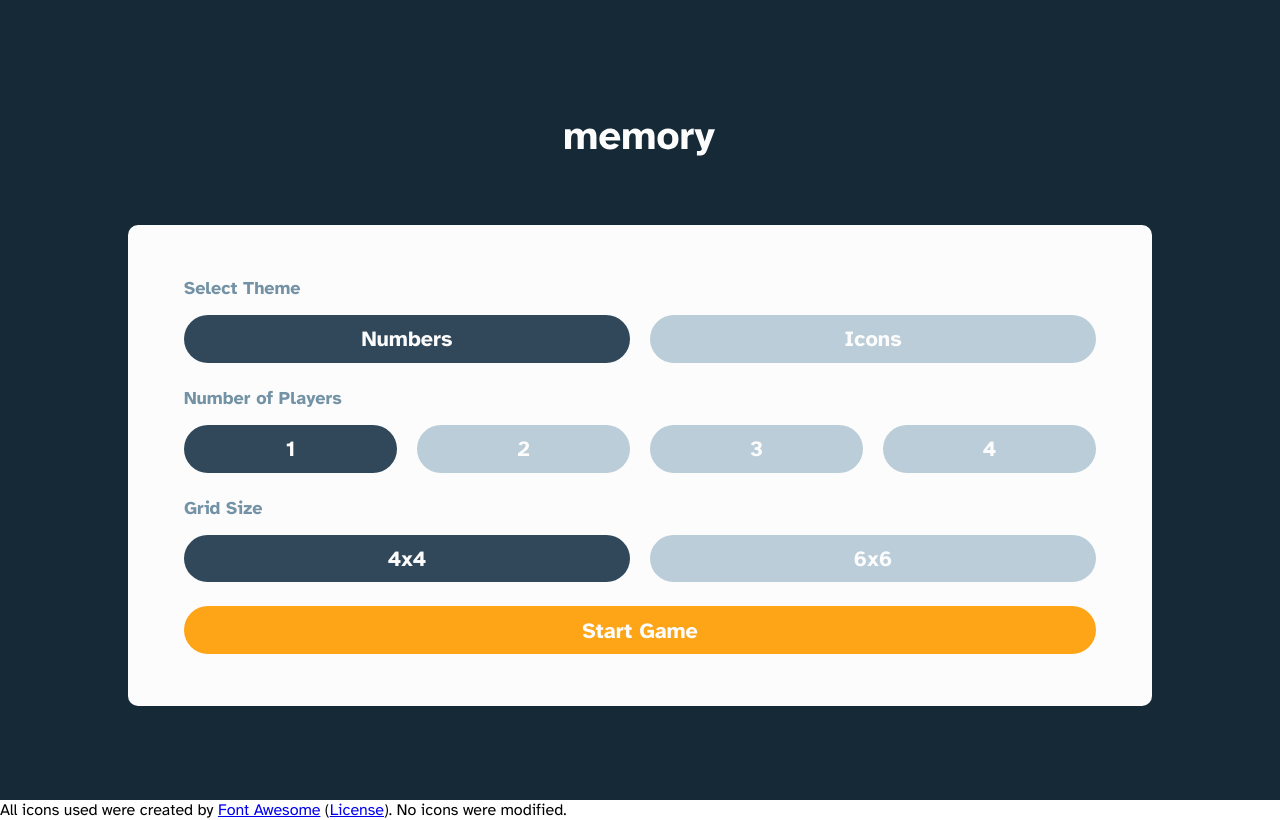
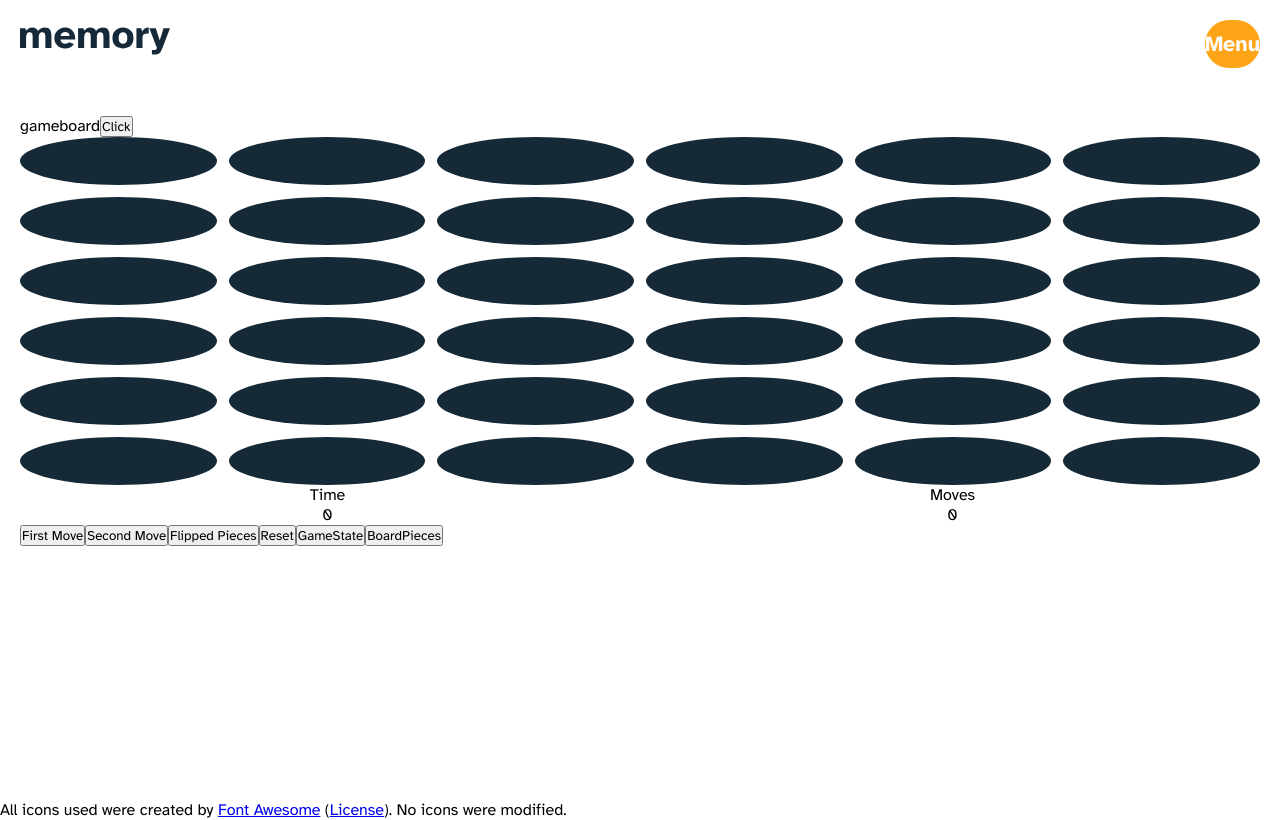
Before and after one commit to ChrisCox12/memory-game, a React (Create React App) app: page / in a window 1280 px wide. Built offline with nearby package versions, Linux system fonts and the light colour scheme.

Commit message:
added 2 more icons; fixed new game button; got 6x6 grid displaying correctly

```diff
--- a/src/App.js
+++ b/src/App.js
@@ -6,8 +6,8 @@ import Gameboard from './components/Gameboard/Gameboard';
 function App() {
   const [theme, setTheme] = useState('numbers');
   const [numPlayers, setNumPlayers] = useState(1);
-  const [gridSize, setGridSize] = useState(4);
-  const [startGame, setStartGame] = useState(false);
+  const [gridSize, setGridSize] = useState(6);
+  const [startGame, setStartGame] = useState(true);
 
 
   return (
@@ -19,6 +19,8 @@ function App() {
           gridSize={gridSize}
           setStartGame={setStartGame}
           setTheme={setTheme}
+          setNumPlayers={setNumPlayers}
+          setGridSize={setGridSize}
         />
         :
         <StartMenu
--- a/src/components/Gameboard/Gameboard.css
+++ b/src/components/Gameboard/Gameboard.css
@@ -40,7 +40,8 @@
 
 .board--6x6 {
     grid-template-columns: repeat(6, 1fr);
-    grid-template-rows: repeat(6, 1fr);
+    grid-template-rows: repeat(6, 3rem);
+    gap: 0.75rem;
 }
 
 .btn--menu {
--- a/src/components/Gameboard/Gameboard.js
+++ b/src/components/Gameboard/Gameboard.js
@@ -11,16 +11,18 @@ import gamepad from '../../assets/Font Awesome Icons/gamepad-solid.svg';
 import hamburger from '../../assets/Font Awesome Icons/hamburger-solid.svg';
 import helicopter from '../../assets/Font Awesome Icons/helicopter-solid.svg';
 import infinity from '../../assets/Font Awesome Icons/infinity-solid.svg';
+import key from '../../assets/Font Awesome Icons/key-solid.svg';
 import magnet from '../../assets/Font Awesome Icons/magnet-solid.svg';
 import pizza from '../../assets/Font Awesome Icons/pizza-slice-solid.svg';
 import plane from '../../assets/Font Awesome Icons/plane-solid.svg';
 import plug from '../../assets/Font Awesome Icons/plug-solid.svg';
 import screwdriver from '../../assets/Font Awesome Icons/screwdriver-solid.svg';
 import spider from '../../assets/Font Awesome Icons/spider-solid.svg';
+import tv from '../../assets/Font Awesome Icons/tv-solid.svg';
 import viruses from '../../assets/Font Awesome Icons/viruses-solid.svg';
 
 
-export default function Gameboard({ theme, numPlayers, gridSize, setStartGame, setTheme }) {
+export default function Gameboard({ theme, numPlayers, gridSize, setStartGame, setTheme, setNumPlayers, setGridSize }) {
     const [moves, setMoves] =  useState(0);
     const [showMenu, setShowMenu] = useState(false);
     const [gameState, setGameState] = useState([]);
@@ -68,14 +70,10 @@ export default function Gameboard({ theme, numPlayers, gridSize, setStartGame, s
                 }
                 else {
                     icons = [
-                        ambulance,
-                        bug,
-                        crow,
-                        fish,
-                        fort,
-                        gamepad,
-                        hamburger,
-                        helicopter
+                        ambulance, bug,
+                        crow, fish,
+                        fort, gamepad,
+                        hamburger, helicopter
                     ];
 
                     values = [...icons, ...icons];
@@ -95,7 +93,7 @@ export default function Gameboard({ theme, numPlayers, gridSize, setStartGame, s
             }
             else {
                 if(theme === 'numbers') {
-                    for(let x = 0; x < 16; x++) {
+                    for(let x = 0; x < 18; x++) {
                         nums.push(x);
                     }
 
@@ -103,22 +101,15 @@ export default function Gameboard({ theme, numPlayers, gridSize, setStartGame, s
                 }
                 else {
                     icons = [
-                        ambulance,
-                        bug,
-                        crow,
-                        fish,
-                        fort,
-                        gamepad,
-                        hamburger,
-                        helicopter,
-                        infinity,
-                        magnet,
-                        pizza,
-                        plane,
-                        plug,
-                        screwdriver,
-                        spider,
-                        viruses
+                        ambulance, bug,
+                        crow, fish,
+                        fort, gamepad,
+                        hamburger, helicopter,
+                        infinity, key,
+                        magnet, pizza,
+                        plane, plug,
+                        screwdriver, tv,
+                        spider, viruses
                     ];
 
                     values = [...icons, ...icons];
@@ -127,7 +118,7 @@ export default function Gameboard({ theme, numPlayers, gridSize, setStartGame, s
                 // for randomizing the array
                 values.sort(() => Math.random() - 0.5);
 
-                for(let i = 0; i < 32; i++) {
+                for(let i = 0; i < 36; i++) {
                     toSet.push({
                         value: values[i],
                         index: i,
@@ -281,6 +272,8 @@ export default function Gameboard({ theme, numPlayers, gridSize, setStartGame, s
     function startNewGame() {
         localStorage.removeItem('gameState');
         setTheme('numbers');
+        setNumPlayers(1);
+        setGridSize(4);
         setStartGame(false);
     }
 
@@ -359,7 +352,30 @@ export default function Gameboard({ theme, numPlayers, gridSize, setStartGame, s
             }
 
             {gridSize === 6 &&
-                <div>6x6 grid</div>
+                <div className='Gameboard__board board--6x6'>
+                    {boardPieces.map((piece, index) => {
+                        return (
+                            <GamePiece
+                                value={piece.value}
+                                key={index}
+                                index={index}
+                                firstMove={firstMove}
+                                setFirstMove={setFirstMove}
+                                secondMove={secondMove}
+                                setSecondMove={setSecondMove}
+                                assignMove={assignMove}
+                                flippedPieces={flippedPieces}
+                                setFlippedPieces={setFlippedPieces}
+                                unAssignMove={unAssignMove}
+                                reset={reset}
+                                setReset={setReset}
+                                isFlipped={piece.flipped}
+                                isMatched={piece.matched}
+                                theme={theme}
+                            />
+                        );
+                    })}
+                </div>
             }
 
             <div className='Gameboard__stats'>
--- a/src/components/StartMenu/StartMenu.js
+++ b/src/components/StartMenu/StartMenu.js
@@ -68,11 +68,11 @@ export default function StartMenu({ setTheme, setGridSize, setNumPlayers, setSta
         const grid_6 = document.getElementById('grid_6');
 
         switch(size) {
-          case '4x4':
+          case 4:
             grid_4.classList.add('selected');
             grid_6.classList.remove('selected');
             break;
-          case '6x6':
+          case 6:
             grid_4.classList.remove('selected');
             grid_6.classList.add('selected');
             break;
@@ -148,7 +148,7 @@ export default function StartMenu({ setTheme, setGridSize, setNumPlayers, setSta
                         <button
                             className='btn btn--grid'
                             id='grid_6'
-                            onClick={() =>changeGridSize(6)}
+                            onClick={() => changeGridSize(6)}
                         >6x6</button>
                     </div>
                 </div>
```
Also changed, not shown: src/assets/Font Awesome Icons/key-solid.svg (added), src/assets/Font Awesome Icons/tv-solid.svg (added).
